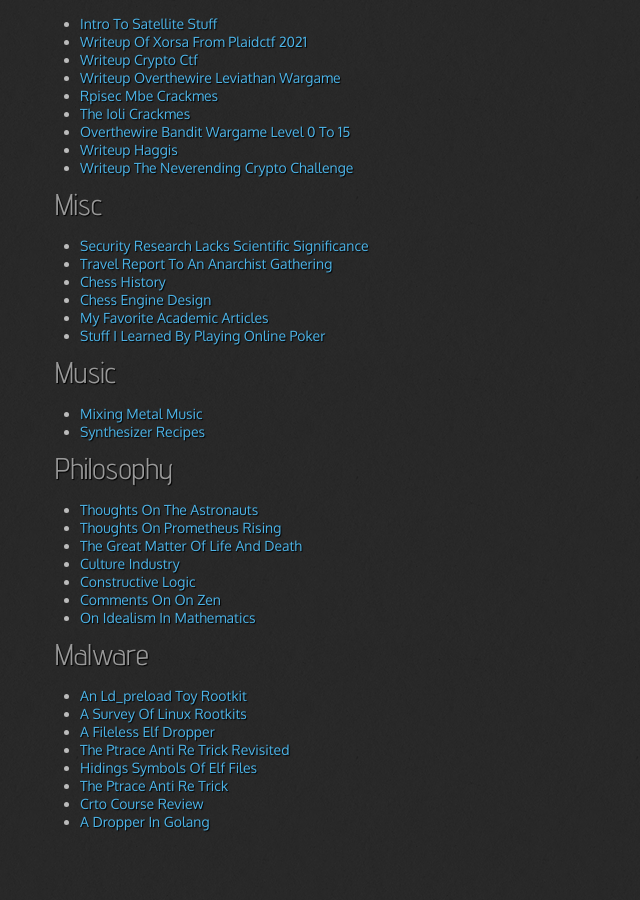
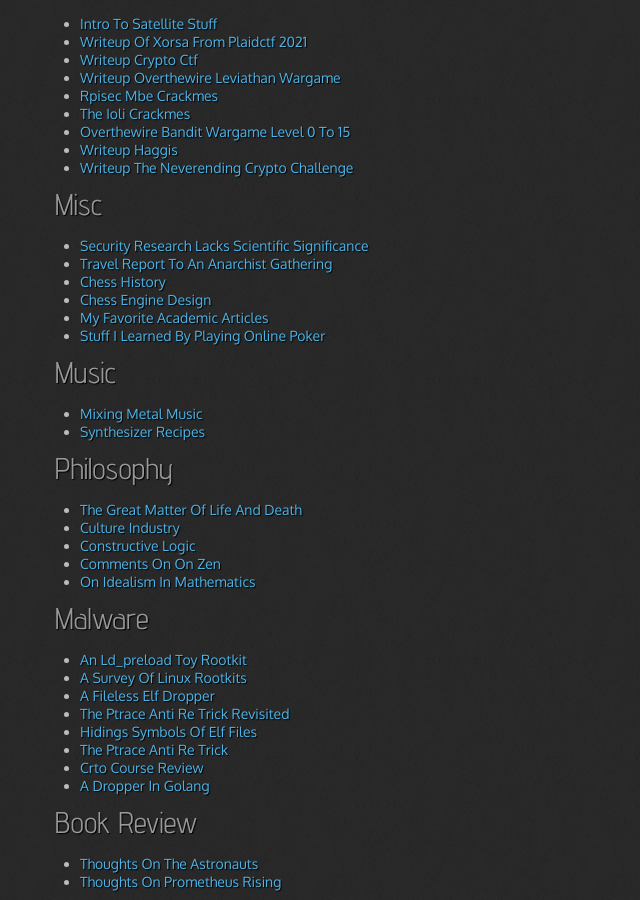
Before and after one commit to hkopp/hkopp.github.io, a Jekyll site: the page built from categories.html, in a window 1280 px wide and 900 px high, scrolled down 1385 px. Shown: the whole window, without its empty margins (0-640 px from the left). Built offline with Jekyll 4.4.1, drawn with Linux system fonts in a browser that asks for light colours; nearby versions of some CDN libraries; before the commit the page ends 2225 px from its top, so only the background shows below that.

Commit message:
fixed categories

```diff
--- a/_posts/2025-06-01-thoughts-on-prometheus-rising.md
+++ b/_posts/2025-06-01-thoughts-on-prometheus-rising.md
@@ -1,6 +1,6 @@
 ---
 layout: post
-category: Philosophy
+category: Book Review
 tagline: A Book Review
 tags: [philosophy, zen, books]
 ---
--- a/_posts/2025-11-09-thoughts-on-the-astronauts.md
+++ b/_posts/2025-11-09-thoughts-on-the-astronauts.md
@@ -1,6 +1,6 @@
 ---
 layout: post
-category: Philosophy
+category: Book Review
 tagline: A Book Review
 tags: [science fiction, books]
 ---
```
